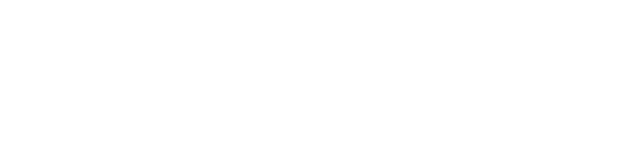
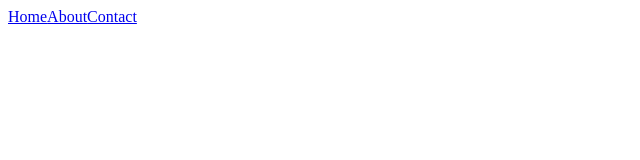
Before and after one commit to Victory-Code-Bootcamp/Donnies-Final-Project, a plain HTML site: page about.html in a window 1280 px wide. Shown: the whole page, without its empty margins (0-640 px from the left). Drawn offline with Linux system fonts and the light colour scheme.

Commit message:
addingheader

```diff
--- a/about.html
+++ b/about.html
@@ -4,5 +4,12 @@
     <meta name="viewport" content="width=device-width, initial-scale=1.0" />
     <title>Final Project About Page</title>
   </head>
-  <body></body>
+  <body>
+    <header>
+      <nav>
+        <a href="index.html">Home</a><a href="about.html">About</a
+        ><a href="contact.html">Contact</a>
+      </nav>
+    </header>
+  </body>
 </html>
```
Also changed, not shown: contact.html (+8 -1 lines), index.html (+8 -1 lines).
